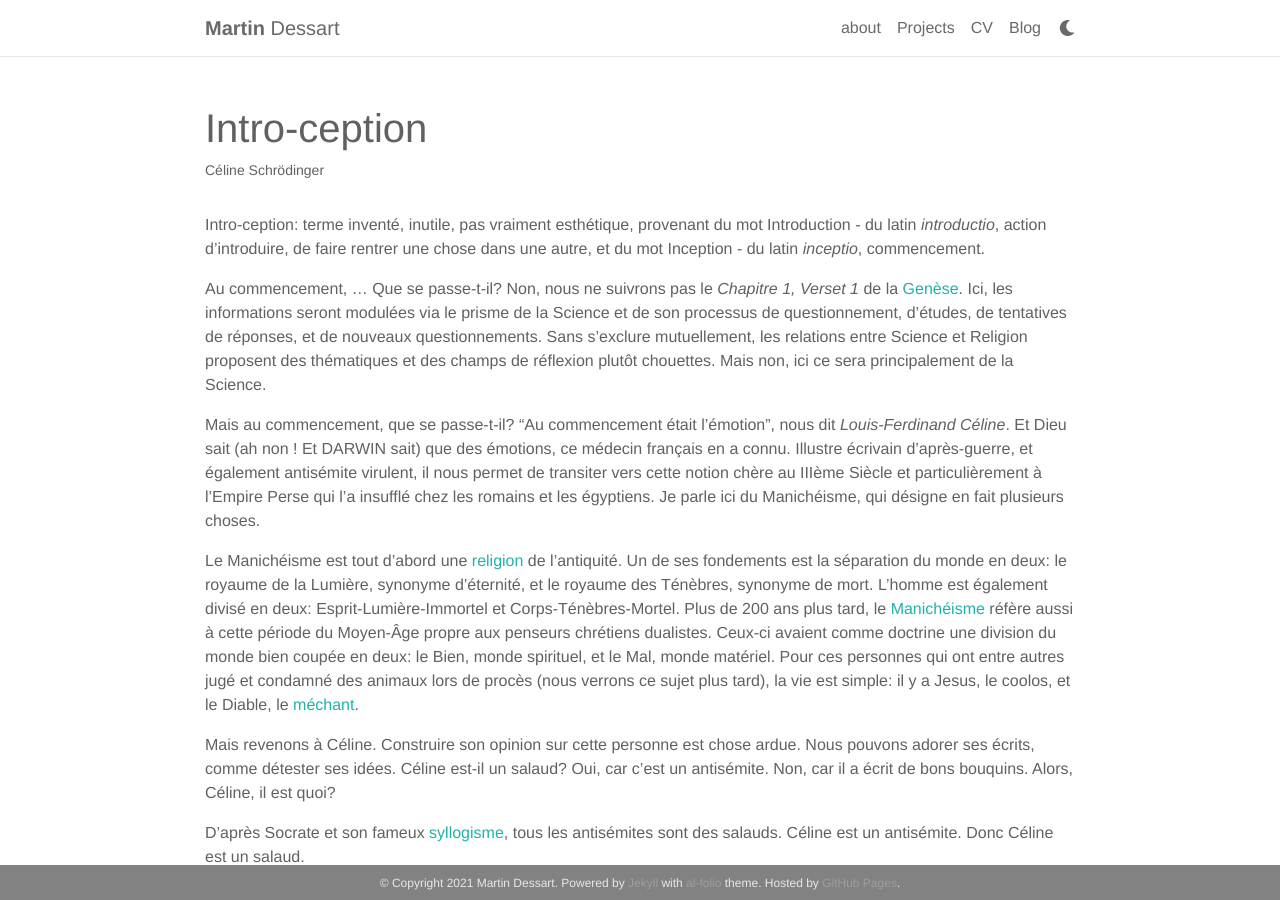
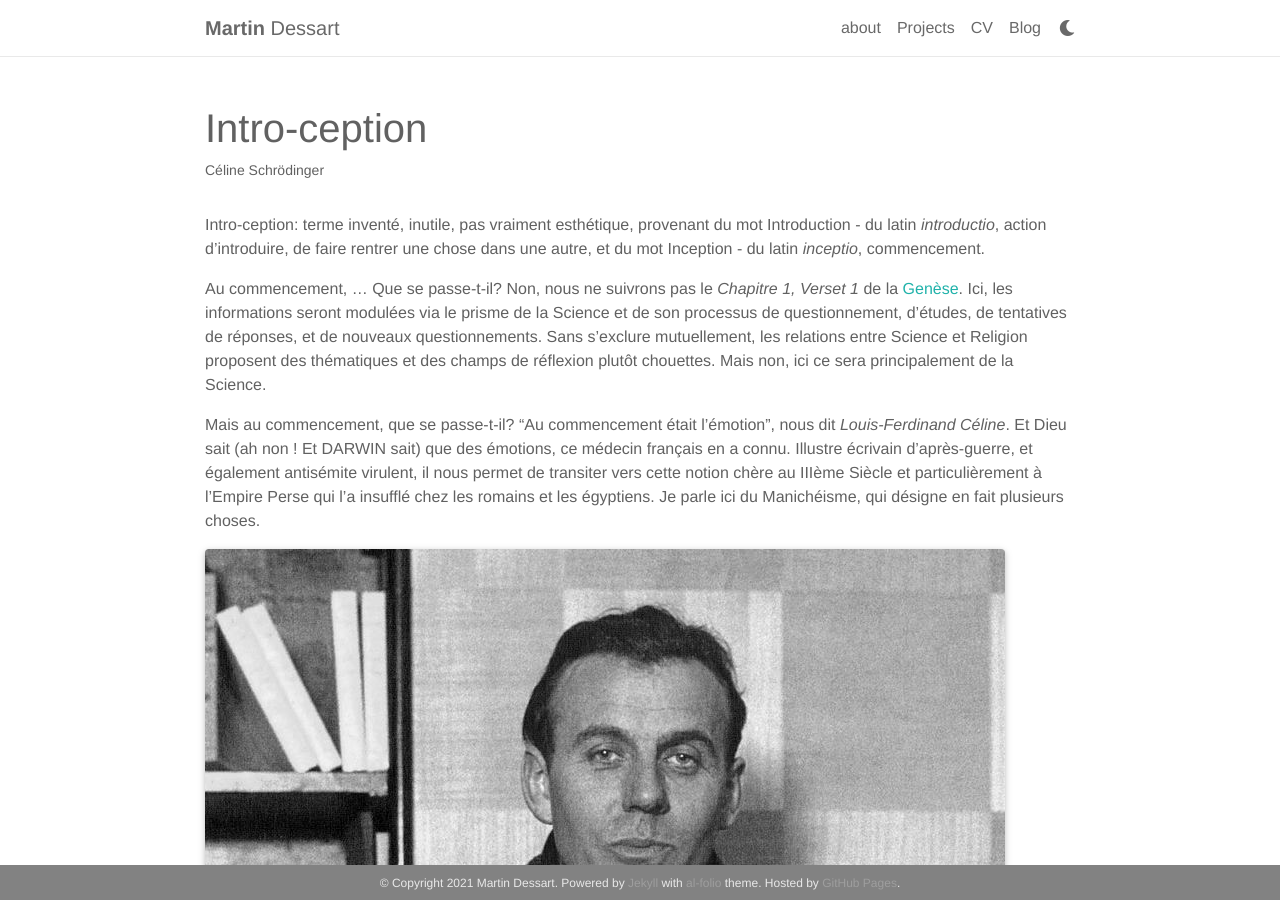
Before and after one commit to martindessart/martindessart.github.io, a Jekyll site: the page built from _sciences/1_science.markdown, in a window 1280 px wide and 900 px high. Built offline with Jekyll 4.4.1, drawn with Linux system fonts in a browser that asks for light colours; nearby versions of some CDN libraries; a style sheet for code colours, icons or effects is not loaded.

Commit message:
essai img
essai img

```diff
--- a/_sciences/1_science.markdown
+++ b/_sciences/1_science.markdown
@@ -13,7 +14,11 @@
 Mais au commencement, que se passe-t-il?
 "Au commencement était l'émotion", nous dit *Louis-Ferdinand Céline*. Et Dieu sait (ah non ! Et **DARWIN** sait) que des émotions, ce médecin français en a connu.  Illustre écrivain d'après-guerre, et également antisémite virulent, il nous permet de transiter vers cette notion chère au IIIème Siècle et particulièrement à l'Empire Perse qui l'a insufflé chez les romains et les égyptiens. Je parle ici du Manichéisme, qui désigne en fait plusieurs choses.
 
-
+<div class="row mt-3">
+    <div class="col-sm mt-3 mt-md-0">
+        <img class="img-fluid rounded z-depth-1" src="{{ site.baseurl }}/assets/img/c1.jpg">
+    </div>
+</div>
 
 Le Manichéisme est tout d'abord une [religion](https://fr.wikipedia.org/wiki/Manich%C3%A9isme_(religion)) de l'antiquité. Un de ses fondements est la séparation du monde en deux: le royaume de la Lumière, synonyme d'éternité, et le royaume des Ténèbres, synonyme de mort.
 L'homme est également divisé en deux: Esprit-Lumière-Immortel et Corps-Ténèbres-Mortel.
```
Also changed, not shown: other parts of _sciences/1_science.markdown (+1 -0 lines), assets/img/c1.jpg (added).
